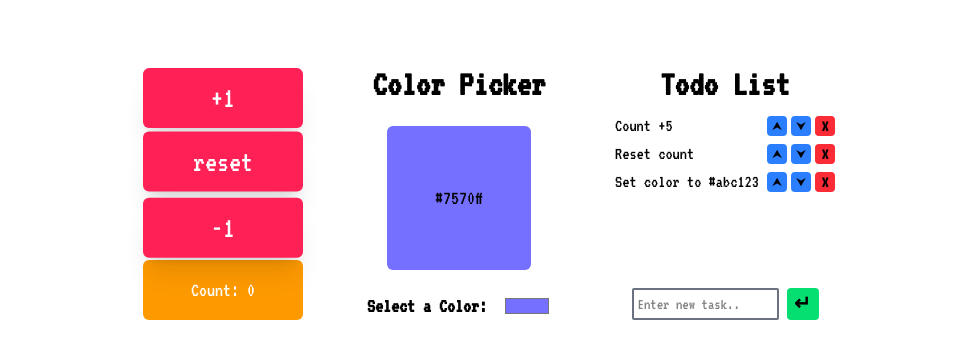
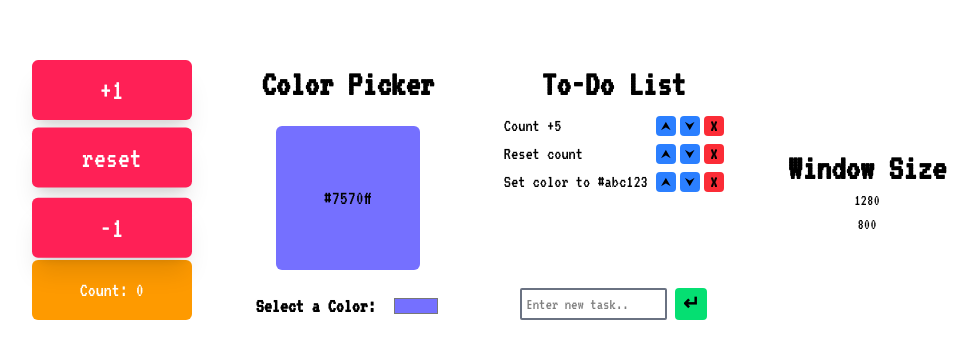
Before and after one commit to oneiros26/Unicorn, a React (Vite) app in the folder react-test-app/: page / in a window 1280 px wide. Shown: the part 208-566 px from the top of the page, without its empty margins (151-1129 px from the left). Built offline with nearby package versions, Linux system fonts and the light colour scheme; a web font is replaced by a local one.

Commit message:
Bug fixes, minor visual improvements

```diff
--- a/react-test-app/src/App.jsx
+++ b/react-test-app/src/App.jsx
@@ -6,6 +6,7 @@ import Button from "./components/Button";
 import Incrementor from "./components/Incrementor";
 import ColorPicker from "./components/ColorPicker";
 import TodoList from "./components/TodoList";
+import WindowSize from "./components/WindowSize";
 
 function App() {
   return (
@@ -14,6 +15,7 @@ function App() {
         <Incrementor />
         <ColorPicker />
         <TodoList />
+        <WindowSize />
       </main>
     </>
   );
--- a/react-test-app/src/components/Button.jsx
+++ b/react-test-app/src/components/Button.jsx
@@ -1,6 +1,6 @@
 const Button = ({ delay1, delay2, onClick, children }) => {
   let className =
-    "w-40 h-15 hover:bg-rose-500/80 cursor-pointer animation-delay-2000 animate-bounce shadow-xl medium text-3xl bg-rose-500 text-white rounded-md";
+    "w-40 h-15 hover:bg-rose-500/80 cursor-pointer animate-bounce animation-delay-2000 shadow-xl medium text-3xl bg-rose-500 text-white rounded-md";
 
   if (delay1) {
     className += " anim-delay-lg";
--- a/react-test-app/src/components/ColorPicker.jsx
+++ b/react-test-app/src/components/ColorPicker.jsx
@@ -1,4 +1,6 @@
 import React, { useState } from "react";
+import Heading2 from "./Heading2";
+import DefaultContainer from "./DefaultContainer";
 
 function ColorPicker() {
   const [color, setColor] = useState("#7570ff");
@@ -10,8 +12,8 @@ function ColorPicker() {
   }
 
   return (
-    <section className="flex flex-col justify-between items-center h-64">
-      <h2 className="text-4xl font-bold">Color Picker</h2>
+    <DefaultContainer>
+      <Heading2>Color Picker</Heading2>
       <p
         id="color-display"
         className="w-36 h-36 rounded-md flex justify-center items-center text-xl font-light duration-250"
@@ -28,7 +30,7 @@ function ColorPicker() {
           onChange={handleColorChange}
         />
       </div>
-    </section>
+    </DefaultContainer>
   );
 }
 
--- /dev/null
+++ b/react-test-app/src/components/DefaultContainer.jsx
@@ -0,0 +1,9 @@
+function DefaultContainer({ children, test }) {
+  let className = "flex flex-col items-center h-64";
+
+  className += test ? " justify-end" : " gap-2 justify-between";
+
+  return <section className={className}>{children}</section>;
+}
+
+export default DefaultContainer;
--- /dev/null
+++ b/react-test-app/src/components/Heading2.jsx
@@ -0,0 +1,5 @@
+function Heading2({ children }) {
+  return <h2 className="text-4xl font-bold text-center">{children}</h2>;
+}
+
+export default Heading2;
--- a/react-test-app/src/components/Incrementor.jsx
+++ b/react-test-app/src/components/Incrementor.jsx
@@ -1,5 +1,6 @@
 import Button from "./Button";
 import React, { useState } from "react";
+import DefaultContainer from "./DefaultContainer";
 
 function Incrementor() {
   const [count, setCount] = useState(0);
@@ -15,7 +16,8 @@ function Incrementor() {
   };
 
   return (
-    <section className="text-center flex flex-col h-64 justify-end">
+    <DefaultContainer test={true}>
+      <div className="flex flex-col gap-1">
         <Button onClick={incrementCount} delay1={true}>
           +1
         </Button>
@@ -23,10 +25,11 @@ function Incrementor() {
           reset
         </Button>
         <Button onClick={decrementCount}>-1</Button>
+      </div>
       <p className="w-40 h-15 bg-amber-500 text-white rounded-md flex items-center justify-center text-xl">
         Count: {count}
       </p>
-    </section>
+    </DefaultContainer>
   );
 }
 
--- a/react-test-app/src/components/TodoList.jsx
+++ b/react-test-app/src/components/TodoList.jsx
@@ -3,6 +3,8 @@ import ConfirmButton from "./ConfirmButton";
 import DeleteButton from "./DeleteButton";
 import GenericButton from "./GenericButton";
 import Checkbox from "./Checkbox";
+import Heading2 from "./Heading2";
+import DefaultContainer from "./DefaultContainer";
 
 function TodoList() {
   const [tasks, setTasks] = useState([
@@ -11,7 +13,6 @@ function TodoList() {
     "Set color to #abc123",
   ]);
   const [newTask, setNewTask] = useState("");
-  const [checkedBoxes, setCheckedBoxes] = useState([]);
 
   function handleInputChange(e) {
     setNewTask(e.target.value);
@@ -56,8 +57,8 @@ function TodoList() {
   //   }
 
   return (
-    <section className="flex flex-col justify-between items-center h-64 gap-2">
-      <h2 className="text-4xl font-bold">Todo List</h2>
+    <DefaultContainer>
+      <Heading2>To-Do List</Heading2>
       <ol className="w-full h-full mb-2 overflow-y-scroll overflow-x-hidden">
         {tasks.map((task, index) => (
           <li key={index} className="flex gap-2 items-center justify-between">
@@ -87,7 +88,7 @@ function TodoList() {
         ></input>
         <ConfirmButton onClick={addTask} />
       </div>
-    </section>
+    </DefaultContainer>
   );
 }
 
--- /dev/null
+++ b/react-test-app/src/components/WindowSize.jsx
@@ -0,0 +1,30 @@
+import { useEffect, useState } from "react";
+import Heading2 from "./Heading2";
+
+function WindowSize() {
+  const [width, setWidth] = useState(window.innerWidth);
+  const [height, setHeight] = useState(window.innerHeight);
+
+  useEffect(() => {
+    window.addEventListener("resize", handleResize);
+
+    return () => {
+      window.removeEventListener("resize", handleResize);
+    };
+  }, []);
+
+  function handleResize() {
+    setWidth(window.innerWidth);
+    setHeight(window.innerHeight);
+  }
+
+  return (
+    <section className="flex flex-col justify-center items-center h-64">
+      <Heading2>Window Size</Heading2>
+      <p>{width}</p>
+      <p>{height}</p>
+    </section>
+  );
+}
+
+export default WindowSize;
```
Lines whose indentation alone changed are shown as unchanged.
